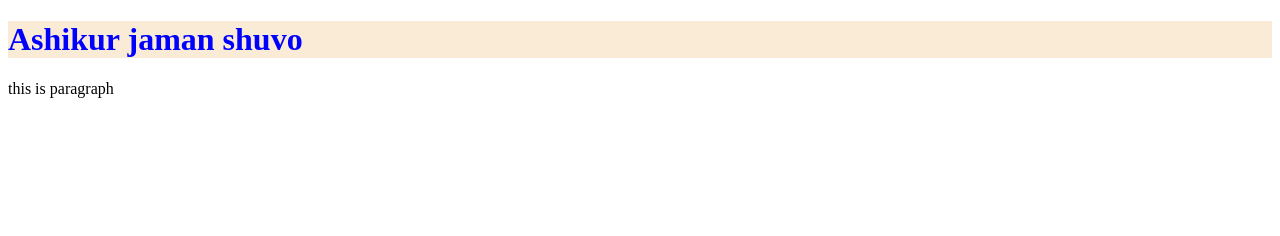
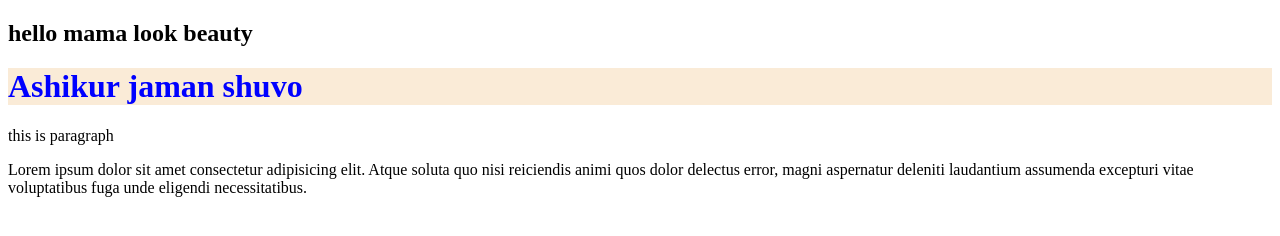
Before and after one commit to ASHIKURJAMANSHUVO/Sh, a plain HTML site: page index.html in a window 1280 px wide. Drawn offline with Linux system fonts and the light colour scheme.

Commit message:
learn puss

```diff
--- a/index.html
+++ b/index.html
@@ -13,8 +13,10 @@
     </style>
 </head>
 <body>
+    <h2>hello mama look beauty</h2>
     <h1>Ashikur jaman shuvo</h1>
     <p>this is paragraph</p>
+    <p>Lorem ipsum dolor sit amet consectetur adipisicing elit. Atque soluta quo nisi reiciendis animi quos dolor delectus error, magni aspernatur deleniti laudantium assumenda excepturi vitae voluptatibus fuga unde eligendi necessitatibus.</p>
 
 
 </body>
```
